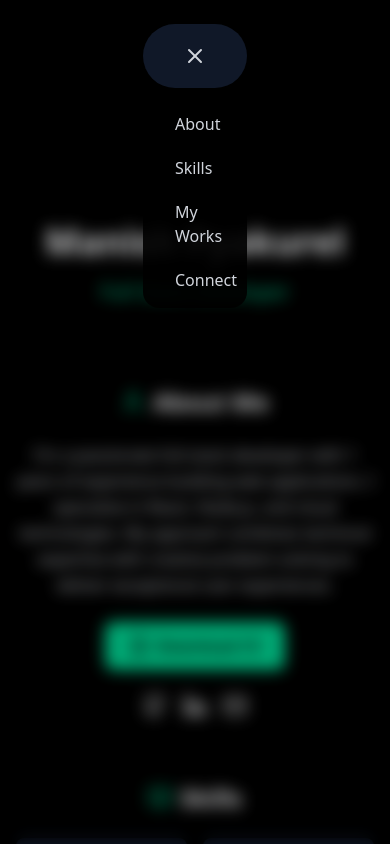
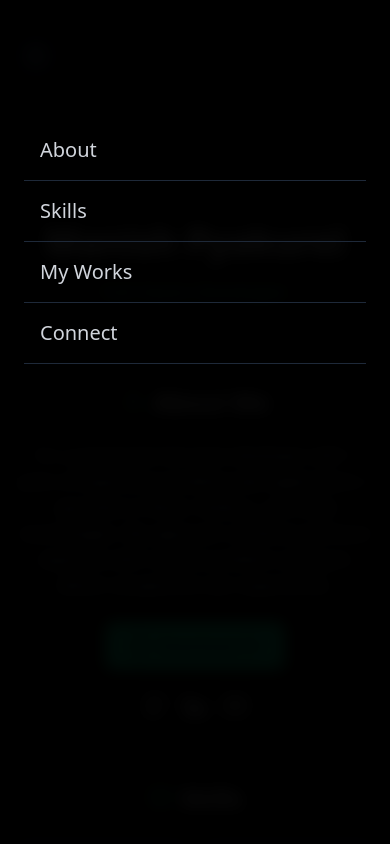
Before and after one commit to manish689/MyPortfolio, a React (Vite) app: page / in a window 390 px wide. Both pictures are taken after a click on the button "Toggle menu". Shown: the top 844 px of the page. Built offline with nearby package versions, Linux system fonts and the light colour scheme.

Commit message:
modified mobile menu

```diff
--- a/src/Components/Navbar.jsx
+++ b/src/Components/Navbar.jsx
@@ -46,14 +46,14 @@ const NavBar = () => {
 
   return (
     <>
-    <nav className={`fixed top-6 left-1/2 -translate-x-1/2 bg-gray-900 backdrop-blur-sm z-50 rounded-full px-8 transition-transform duration-300 ${
+    <nav className={`fixed top-6 w-full px-4 md:left-1/2 md:-translate-x-1/2 md:w-auto transition-transform duration-300 z-50  ${
       isVisible ? 'translate-y-0' : '-translate-y-32'
     }`}>
-      <div className="flex items-center justify-center h-16">
+      <div className="relative flex items-center h-16">
         {/* Mobile menu button */}
         <button
             onClick={handleMenuClick}
-            className="md:hidden p-2 text-gray-300 hover:text-emerald-400 transition-colors"
+            className="md:hidden absolute left-0 p-2 text-gray-300 hover:text-emerald-400 transition-colors bg-gray-900 backdrop-blur-sm rounded-full"
             aria-label="Toggle menu"
           >
             {isMenuOpen ? (
@@ -64,7 +64,7 @@ const NavBar = () => {
           </button>
 
         {/* Desktop menu */}
-        <div className="hidden md:flex md:space-x-8">
+        <div className="hidden md:flex md:space-x-8 p-3 bg-gray-900 backdrop-blur-sm rounded-full px-8">
           {navItems.map((item) => (
             <a
               key={item.name}
@@ -80,16 +80,16 @@ const NavBar = () => {
 
        {/* Mobile menu dropdown */}
        <div
-          className={`absolute top-full left-0 right-0 mt-2 bg-black/90 backdrop-blur-sm rounded-2xl overflow-hidden transition-all duration-300 md:hidden ${
-            isMenuOpen ? 'max-h-64 opacity-100' : 'max-h-0 opacity-0'
+          className={`fixed left-0 right-0 top-0 bg-black/95 backdrop-blur-sm transition-all duration-300 md:hidden ${
+            isMenuOpen ? 'h-screen opacity-100' : 'h-0 opacity-0 pointer-events-none'
           }`}
         >
-          <div className="px-4 py-2 space-y-1">
+          <div className="pt-24 px-6">
             {navItems.map((item) => (
               <a
                 key={item.name}
                 href={item.href}
-                className="block text-gray-300 hover:text-emerald-400 px-4 py-2 rounded-full text-base font-medium transition-colors duration-200"
+                className="block text-gray-300 hover:text-emerald-400 px-4 py-4 text-xl font-medium transition-colors duration-200 border-b border-gray-800"
                 onClick={handleNavClick}
               >
                 {item.name}
@@ -97,17 +97,8 @@ const NavBar = () => {
             ))}
           </div>
         </div>
-    </nav>
-
-    {/* Overlay for mobile menu */}
-    {isMenuOpen && (
-      <div
-        className="fixed inset-0 bg-black/20 backdrop-blur-sm z-40 md:hidden"
-        onClick={handleNavClick}
-        aria-hidden="true"
-      />
-    )}
-  </>
+        </nav>
+        </>
   );
 };
 
```
